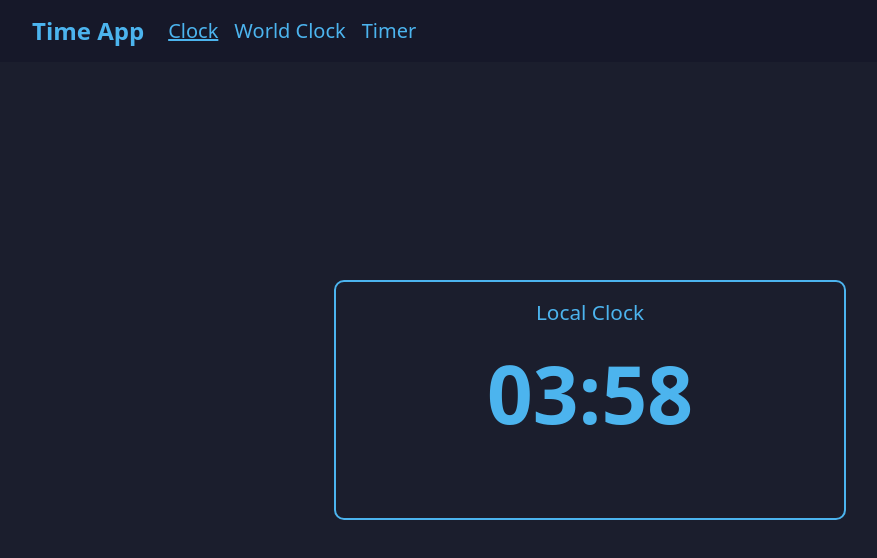
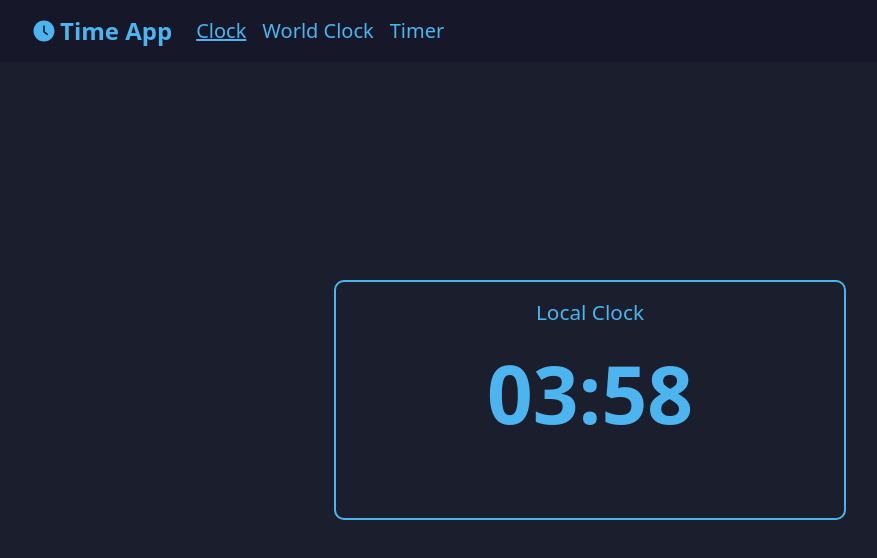
Before and after one commit to LugpDev2022/time-app, a React (Vite) app: page / in a window 1280 px wide. Shown: the top 558 px of the page, without its empty margins (50-927 px from the left). Built offline with nearby package versions, Linux system fonts and the light colour scheme.

Commit message:
Add a clock icon on navbar brand

```diff
--- a/src/components/AppNavbar.jsx
+++ b/src/components/AppNavbar.jsx
@@ -1,13 +1,17 @@
 import { Container, Nav, Navbar } from 'react-bootstrap';
 import { Link } from 'react-router-dom';
+import { AiFillClockCircle } from 'react-icons/ai';
 import { NavbarLink } from './NavbarLink';
 
 export const AppNavbar = () => (
   <Navbar expand='md' bg='dark' variant='dark'>
     <Container>
       <Navbar.Brand>
-        <Link to='/' className='text-decoration-none text-primary fs-4 fw-bold'>
-          Time App
+        <Link
+          to='/'
+          className='text-decoration-none text-primary fs-4 fw-bold d-flex align-items-center gap-1'
+        >
+          <AiFillClockCircle /> Time App
         </Link>
       </Navbar.Brand>
       <Navbar.Toggle aria-controls='navbar-nav' />
```
